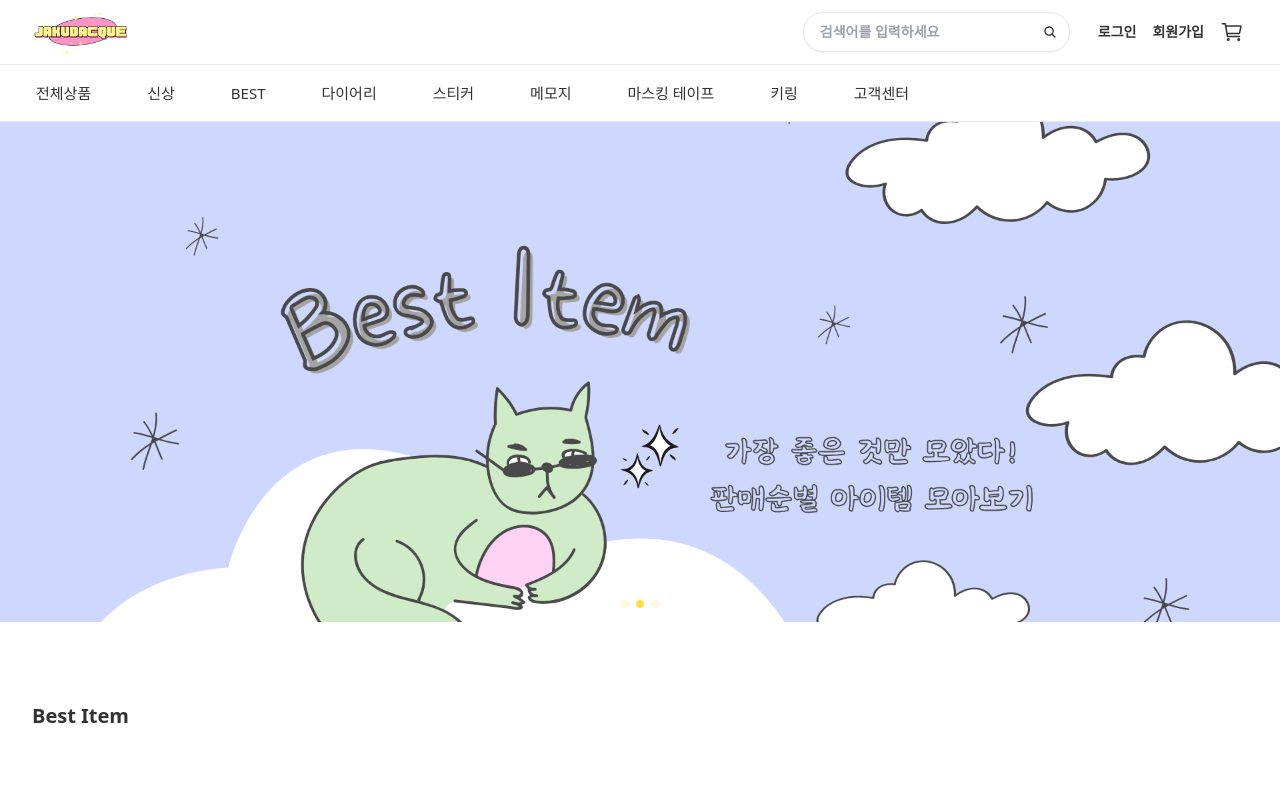
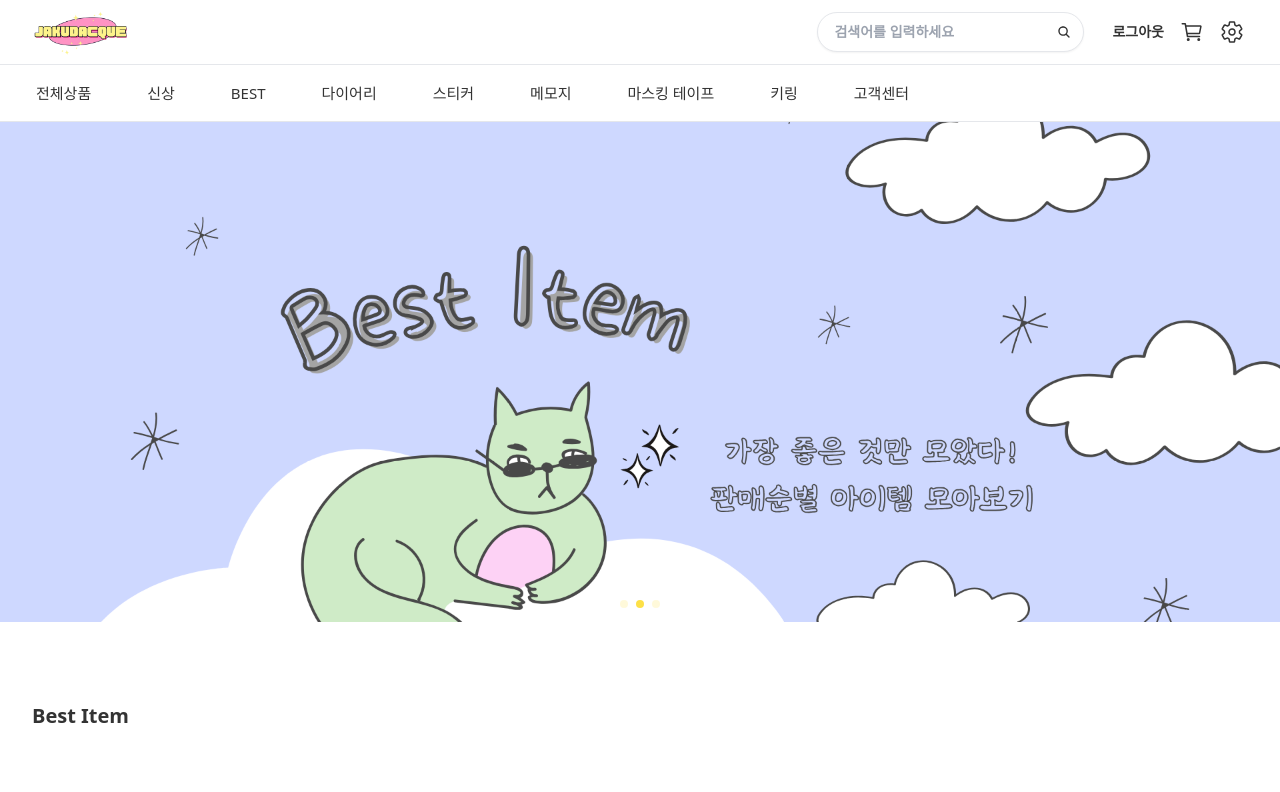
Before and after one commit to FRONTENDBOOTCAMP-11th/Jakudacque, a React (Vite) app: page / in a window 1280 px wide. Shown: the top 792 px of the page. Built offline with nearby package versions, Linux system fonts and the light colour scheme; a web font is replaced by a local one.

Commit message:
✨ feat: 관리자 페이지에선 헤더,카테고리,푸터가 보이지 않도록 수정. 관리자 페이지 상품 리스트 html 구조 변경

```diff
--- a/src/components/layout/Header.jsx
+++ b/src/components/layout/Header.jsx
@@ -1,4 +1,5 @@
 import tw from "tailwind-styled-components";
+import useUserStore from "@zustand/userStore";
 import { useNavigate } from "react-router-dom";
 import { useState } from "react";
 import { Link } from "react-router-dom";
@@ -8,6 +9,7 @@ import { IoSettingsOutline } from "react-icons/io5";
 
 function SearchBar() {
   const [keyword, setKeyword] = useState("");
+
   const navigate = useNavigate();
 
   const handleSearch = event => {
@@ -28,14 +30,16 @@ function SearchBar() {
       />
       <button className="p-1" onClick={handleSearch}>
         <IoSearch />
-      </button>{" "}
+      </button>
     </div>
   );
 }
 
 export default function Header() {
-  const user = false;
+  // 권한에 따른 리다이렉트 로직 추가
   // const { user, resetUser } = useUserStore();
+  const user = { id: 1, username: "test", type: "admin" };
+  // const user = null;
 
   const handleLogout = event => {
     event.preventDefault();
@@ -44,7 +48,7 @@ export default function Header() {
 
   return (
     <header className="relative px-2 py-4 border-b sm:py-2 md:px-8 min-w-80">
-      <nav className="flex flex-wrap items-center justify-between ">
+      <nav className="flex flex-wrap items-center justify-between">
         <Link to="/">
           <img
             className="h-9 sm:h-12"
@@ -73,7 +77,7 @@ export default function Header() {
             <span className="hidden">장바구니</span>
             <IoCartOutline size={24} />
           </LinkButton>
-          {user && (
+          {user && user.type !== "user" && (
             <LinkButton to="/admin">
               <span className="hidden">관리자 페이지</span>
               <IoSettingsOutline size={24} />
--- a/src/components/layout/index.jsx
+++ b/src/components/layout/index.jsx
@@ -1,18 +1,26 @@
 import Header from "@components/layout/Header";
 import Category from "@components/layout/Category";
 import Footer from "@components/layout/Footer";
+import { useLocation } from "react-router-dom";
 import { Outlet } from "react-router-dom";
 
 export default function Layout() {
+  const location = useLocation();
+  const IS_ADMIN = location.pathname.includes("/admin");
+
   return (
-    <div className="flex flex-col min-h-screen transition-color duration-500 ease-in-out">
-      <Header />
+    <div className="flex flex-col min-h-screen duration-500 ease-in-out transition-color">
+      {!IS_ADMIN && (
+        <>
+          <Header />
 
-      <Category />
+          <Category />
+        </>
+      )}
 
       <Outlet />
 
-      <Footer />
+      {!IS_ADMIN && <Footer />}
     </div>
   );
 }
--- a/src/pages/admin/product/List.jsx
+++ b/src/pages/admin/product/List.jsx
@@ -27,7 +27,8 @@ export default function List() {
   const { data } = useQuery({
     queryKey: ["productList", page, keyword],
     // 로그인 기능 완성 후 /seller/products로 변경
-    queryFn: () => axios.get("/products", { params: { page, keyword } }),
+    queryFn: () =>
+      axios.get("/products", { params: { page, keyword, limit: 15 } }),
     select: res => res.data,
     staleTime: 1000 * 10,
   });
@@ -55,7 +56,6 @@ export default function List() {
 
   return (
     <>
-      <main className="p-10 min-w-80">
       <TableTitle>상품 리스트</TableTitle>
 
       <AdminSearchBar>
@@ -106,11 +106,9 @@ export default function List() {
         </StyledTable>
       </>
       <Pagination
-          // maxPage={data?.pagination.totalPages}
-          maxPage={10}
+        maxPage={data?.pagination?.totalPages}
         currentPage={Number(page)}
       />
-      </main>
     </>
   );
 }
```
Lines whose indentation alone changed are shown as unchanged.
